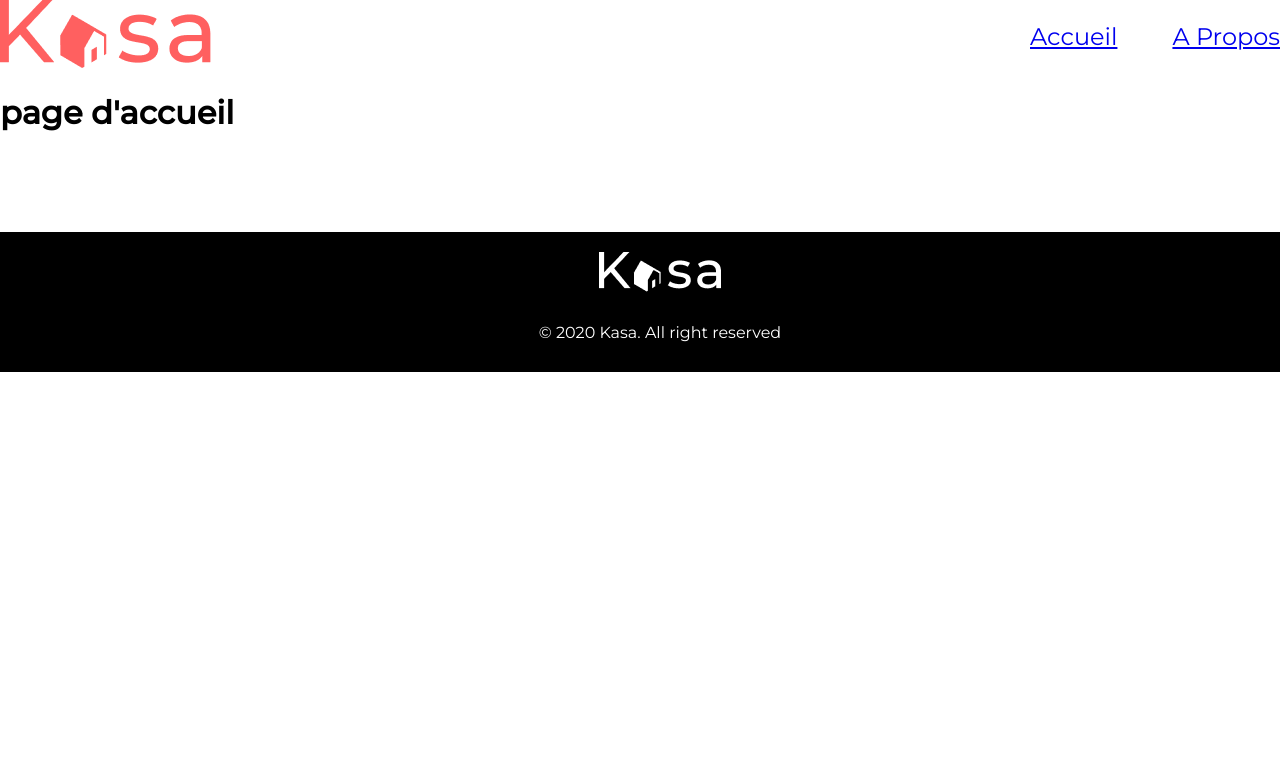
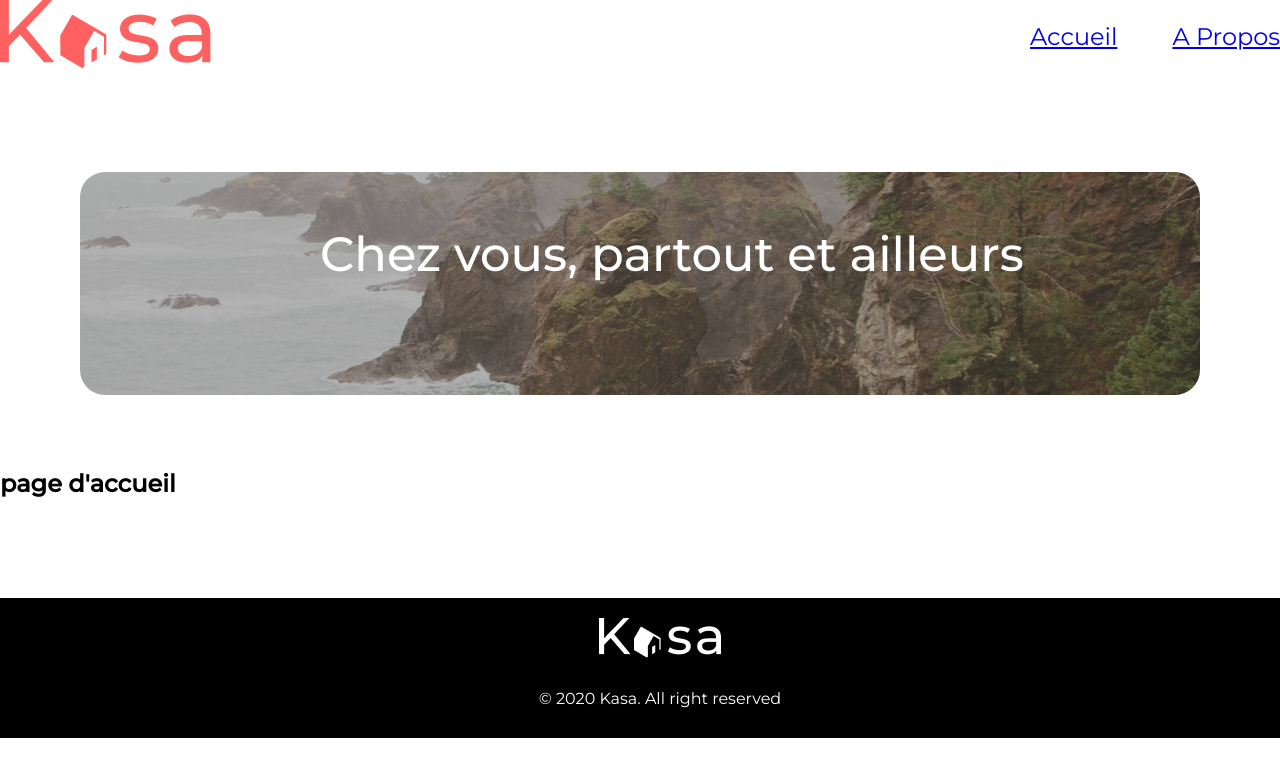
Before and after one commit to Frompath85/P11_Kasa, a React (Vite) app: page / in a window 1280 px wide. Shown: the top 776 px of the page. Built offline with nearby package versions, Linux system fonts and the light colour scheme.

Commit message:
add banner

```diff
--- a/src/pages/home.jsx
+++ b/src/pages/home.jsx
@@ -1,12 +1,18 @@
-import React from "react";
+
 import Header from "../components/header/header";
 import Footer from "../components/footer/footer";
+import Banner from "../components/banner/banner";
 
 export default function Home() {
+
+  const sourcebanner ="./src/assets/logo banner.png";
+  const titrebanner = "Chez vous, partout et ailleurs"
+
   return (
     <>
       <Header />
-      <h1> page d'accueil</h1>
+      <Banner src={sourcebanner} title ={titrebanner}/>
+      <h2> page d'accueil</h2>
       <Footer/>
     </>
   );
```
